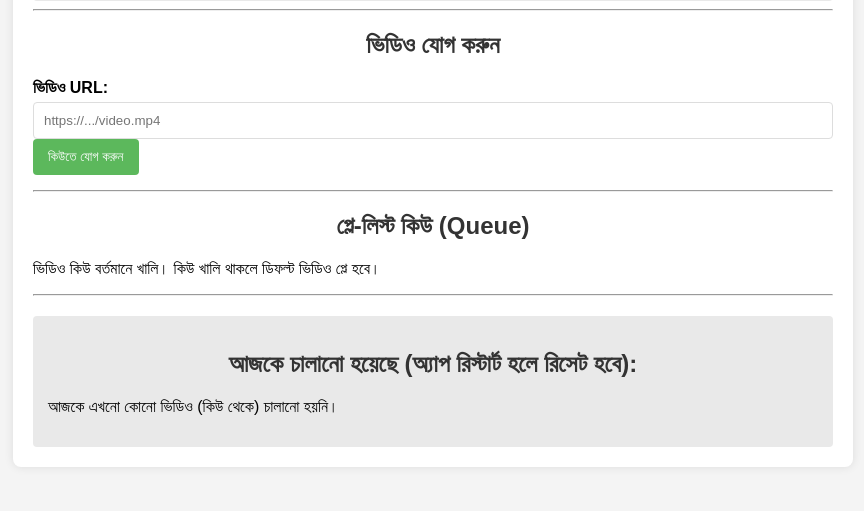
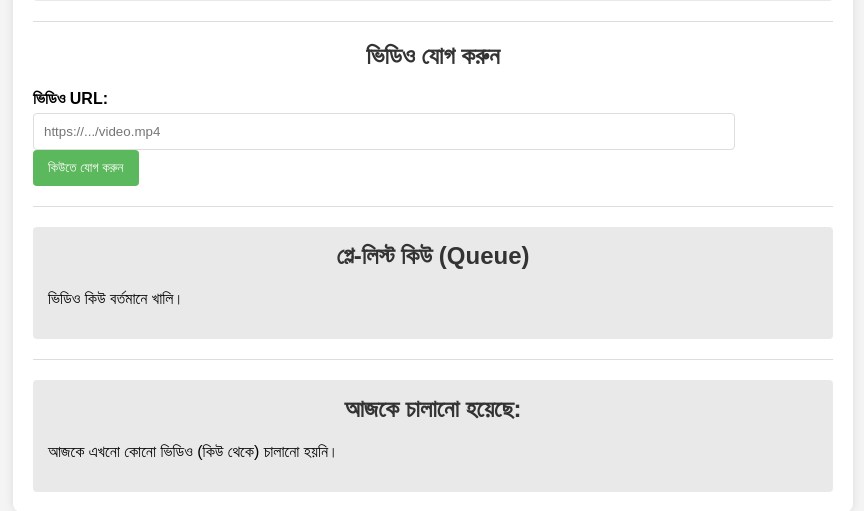
Before and after one commit to irachi7661/Sami, a Python web app: template templates/admin.html in a window 1280 px wide. Shown: the part 175-686 px from the top of the page, without its empty margins (207-1071 px from the left). Run offline with Jinja, Linux system fonts and the light colour scheme; the template is opened without the code that fills it, so the values that code supplies are empty.

Commit message:
Update admin.html

```diff
--- a/templates/admin.html
+++ b/templates/admin.html
@@ -1,5 +1,5 @@
 <!DOCTYPE html>
-<html lang="en">
+<html lang="bn">
 <head>
     <meta charset="UTF-8">
     <meta name="viewport" content="width=device-width, initial-scale=1.0">
@@ -10,17 +10,19 @@
         h1, h2 { text-align: center; color: #333; }
         .form-group { margin-bottom: 15px; }
         label { display: block; margin-bottom: 5px; font-weight: bold; }
-        input[type="text"] { width: calc(100% - 22px); padding: 10px; border: 1px solid #ddd; border-radius: 4px; }
-        button { padding: 10px 15px; background-color: #5cb85c; color: white; border: none; border-radius: 4px; cursor: pointer; }
+        input[type="text"] { width: calc(100% - 120px); padding: 10px; border: 1px solid #ddd; border-radius: 4px; margin-right: 5px; }
+        button { padding: 10px 15px; background-color: #5cb85c; color: white; border: none; border-radius: 4px; cursor: pointer; vertical-align: middle; }
         button:hover { background-color: #4cae4c; }
         button.danger { background-color: #d9534f; }
         button.danger:hover { background-color: #c9302c; }
-        ul { list-style: none; padding: 0; }
+        ul { list-style: decimal; padding-left: 20px; margin-top: 10px; }
         li { background: #eee; margin-bottom: 5px; padding: 8px 12px; border-radius: 4px; font-size: 0.9em; word-wrap: break-word; }
-        .status, .played-list { margin-top: 20px; padding: 15px; background-color: #e9e9e9; border-radius: 4px; }
+        .status, .queue-section, .played-list { margin-top: 20px; padding: 15px; background-color: #e9e9e9; border-radius: 4px; }
+        .status strong, .queue-section h2, .played-list h2 { margin-top: 0; }
         .flash-message { padding: 10px; margin-bottom: 15px; border-radius: 4px; }
         .flash-success { background-color: #dff0d8; color: #3c763d; border: 1px solid #d6e9c6; }
         .flash-error { background-color: #f2dede; color: #a94442; border: 1px solid #ebccd1; }
+        hr { border: 0; height: 1px; background: #ddd; margin: 20px 0; }
     </style>
 </head>
 <body>
@@ -50,24 +52,26 @@
 
         <hr>
 
+        <div class="queue-section">
             <h2>প্লে-লিস্ট কিউ (Queue)</h2>
             {% if queue %}
                 <ul>
                     {% for url in queue %}
-                    <li>{{ loop.index }}. {{ url }}</li>
+                        <li>{{ url }}</li>
                     {% endfor %}
                 </ul>
                 <form action="{{ url_for('clear_queue') }}" method="post" style="margin-top: 10px;">
-                <button type="submit" class="danger" onclick="return confirm('আপনি কি নিশ্চিত যে কিউ খালি করতে চান?');">কিউ খালি করুন</button>
+                    <button type="submit" class="danger" onclick="return confirm('আপনি কি নিশ্চিত যে কিউ খালি করতে চান? এটি চলমান প্রি-ডাউনলোডকেও প্রভাবিত করতে পারে।');">কিউ খালি করুন</button>
                 </form>
             {% else %}
-            <p>ভিডিও কিউ বর্তমানে খালি। কিউ খালি থাকলে ডিফল্ট ভিডিও প্লে হবে।</p>
+                <p>ভিডিও কিউ বর্তমানে খালি।</p>
             {% endif %}
+        </div>
 
          <hr>
 
         <div class="played-list">
-            <h2>আজকে চালানো হয়েছে (অ্যাপ রিস্টার্ট হলে রিসেট হবে):</h2>
+            <h2>আজকে চালানো হয়েছে:</h2>
              {% if played %}
                 <ul>
                     {% for url in played %}
```
Lines whose indentation alone changed are shown as unchanged.
